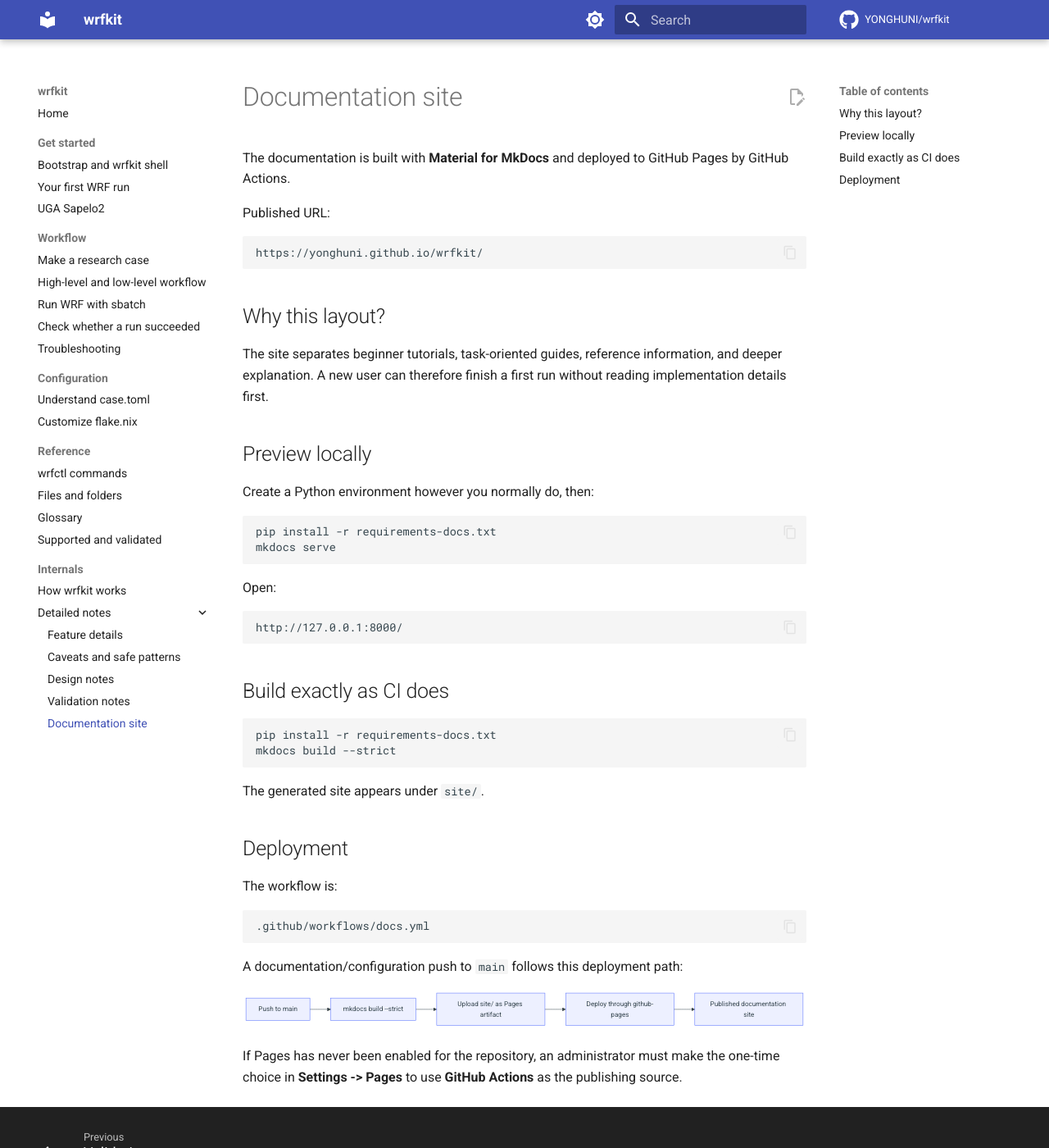
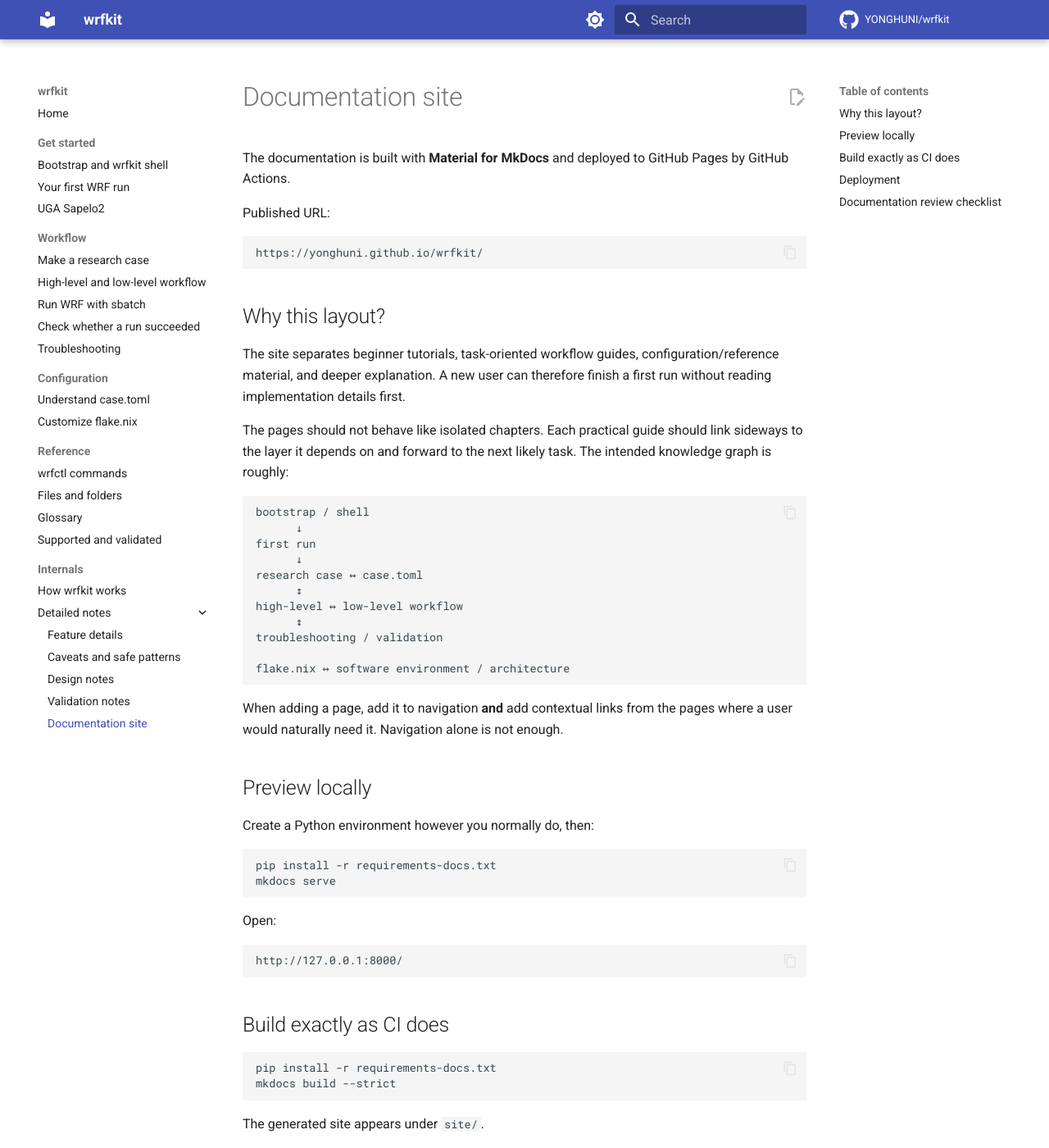
Before and after one commit to YONGHUNI/wrfkit, an MkDocs documentation site: the page built from docs/development/docs-site.md, in a window 1280 px wide and 1400 px high. Shown: the whole window at 82% size. Built offline with MkDocs 1.6.1 and Material for MkDocs 9.7.7, drawn with Linux system fonts in a browser that asks for light colours; comment, search, counter and statistics services are not loaded; some of the changed text lies outside the part shown.

Commit message:
Document cross-linking strategy for manual pages

````diff
--- a/docs/development/docs-site.md
+++ b/docs/development/docs-site.md
@@ -11,9 +11,30 @@ https://yonghuni.github.io/wrfkit/
 
 ## Why this layout?
 
-The site separates beginner tutorials, task-oriented guides, reference
-information, and deeper explanation. A new user can therefore finish a first
-run without reading implementation details first.
+The site separates beginner tutorials, task-oriented workflow guides,
+configuration/reference material, and deeper explanation. A new user can
+therefore finish a first run without reading implementation details first.
+
+The pages should not behave like isolated chapters. Each practical guide should
+link sideways to the layer it depends on and forward to the next likely task.
+The intended knowledge graph is roughly:
+
+```text
+bootstrap / shell
+      ↓
+first run
+      ↓
+research case ↔ case.toml
+      ↕
+high-level ↔ low-level workflow
+      ↕
+troubleshooting / validation
+
+flake.nix ↔ software environment / architecture
+```
+
+When adding a page, add it to navigation **and** add contextual links from the
+pages where a user would naturally need it. Navigation alone is not enough.
 
 ## Preview locally
 
@@ -60,3 +81,15 @@ flowchart LR
 If Pages has never been enabled for the repository, an administrator must make
 the one-time choice in **Settings -> Pages** to use **GitHub Actions** as the
 publishing source.
+
+## Documentation review checklist
+
+Before merging a substantial documentation change:
+
+1. run `mkdocs build --strict`;
+2. confirm every new page is reachable from navigation;
+3. confirm important concepts are cross-linked from adjacent tasks;
+4. check commands against the current implementation rather than copying old
+   examples;
+5. render the deployed Pages site and inspect the home page, navigation, code
+   blocks, tables, admonitions, and mobile-width behavior.
````
